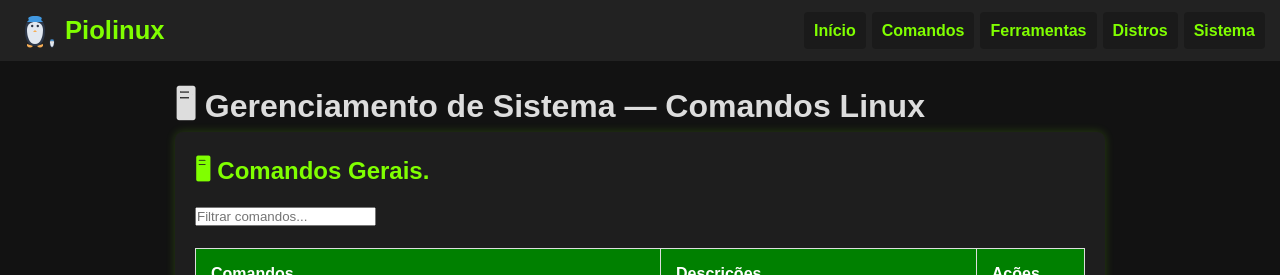
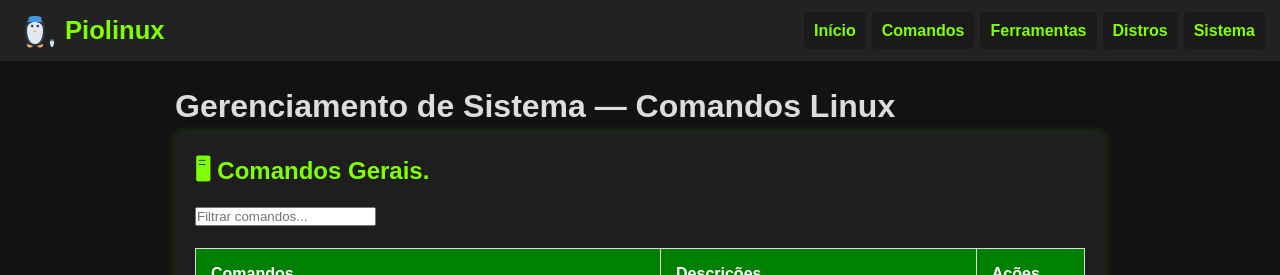
Before and after one commit to Piolinux/piolinux-site, a Jekyll site: the page built from _pages/_comandos/gerenciamento-de-sistema.md, in a window 1280 px wide. Shown: the top 275 px of the page. Built offline with Jekyll 4.4.1, drawn with Linux system fonts in a browser that asks for light colours.

```diff
--- a/_pages/_comandos/gerenciamento-de-sistema.md
+++ b/_pages/_comandos/gerenciamento-de-sistema.md
@@ -1,6 +1,6 @@
 ---
 layout: default
-title: "🖥 Gerenciamento de Sistema — Comandos Linux"
+title: "Gerenciamento de Sistema — Comandos Linux"
 description: "Guia técnico com comandos essenciais de Gerenciamento de Sistema. Copie, cole e use direto no terminal. Organizado por gerenciamento de sistema."
 permalink: /gerenciamento-de-sistema/
 ---
```
